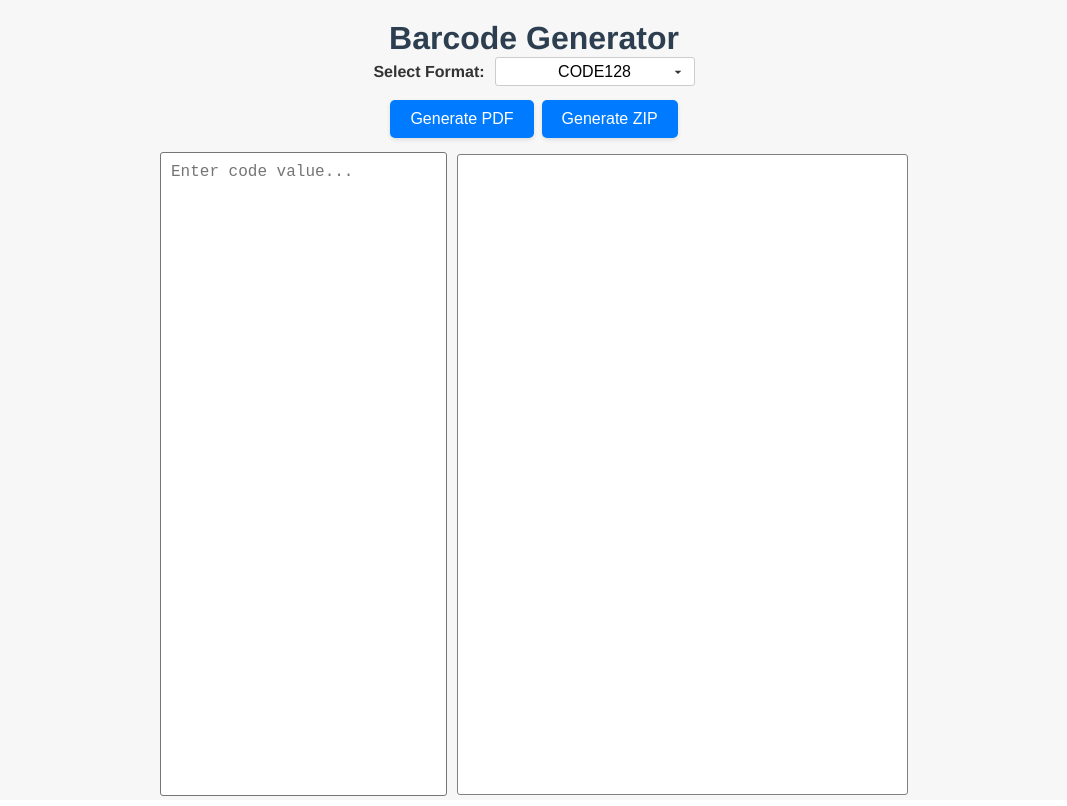
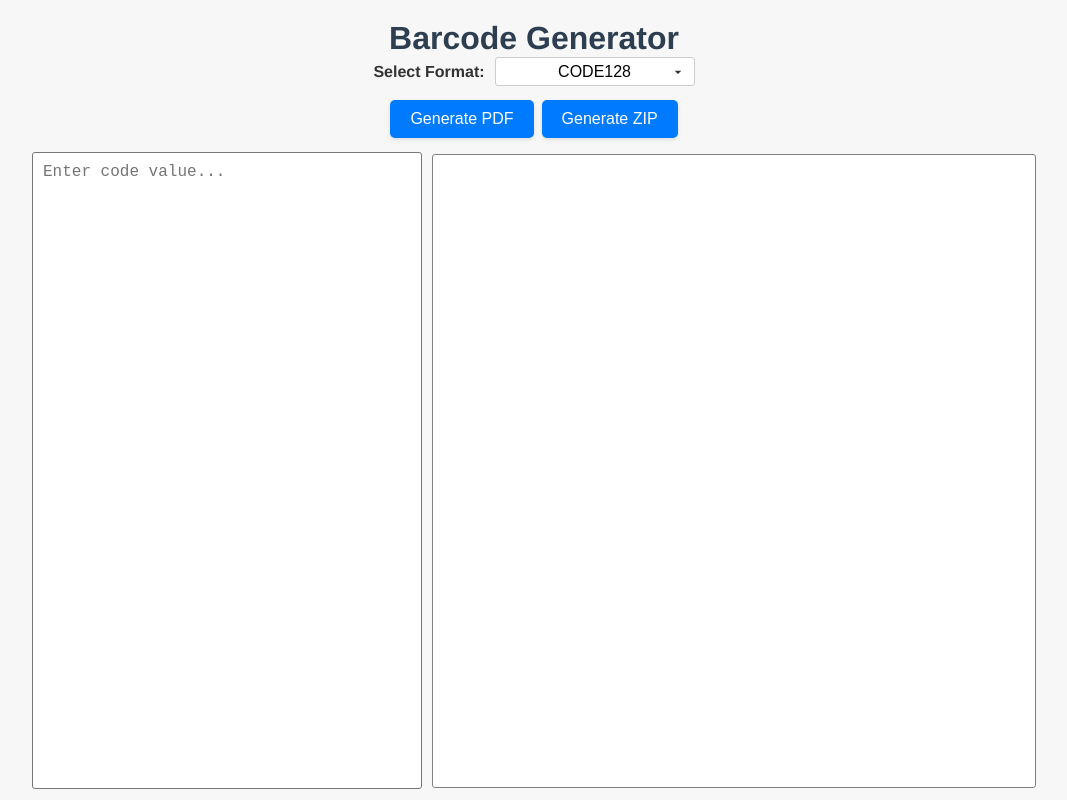
Before and after one commit to iskraM/barcode-generator, a Vue app: page / in a window 1280 px wide. Shown: the whole page, without its empty margins (106-1173 px from the left). Built offline with nearby package versions, Linux system fonts and the light colour scheme.

Commit message:
some changes

```diff
--- a/package.json
+++ b/package.json
@@ -7,7 +7,7 @@
   "scripts": {
     "serve": "vue-cli-service serve",
     "electron": "electron .",
-    "electron:build": "electron-builder",
+    "electron:build": "electron-builder --win -p always",
     "build": "vue-cli-service build",
     "lint": "vue-cli-service lint"
   },
--- a/src/components/BarcodeGenerator.vue
+++ b/src/components/BarcodeGenerator.vue
@@ -142,8 +142,8 @@ export default {
 <style>
 .main-container {
 	background-color: #f7f7f7;
-	height: 100%;
-	width: 60%;
+	height: 99%;
+	width: 80%;
 	margin: 0 auto;
 }
 
```
Also changed, not shown: main.js (+12 -3 lines), src/package.json (added, +7 -0 lines).
